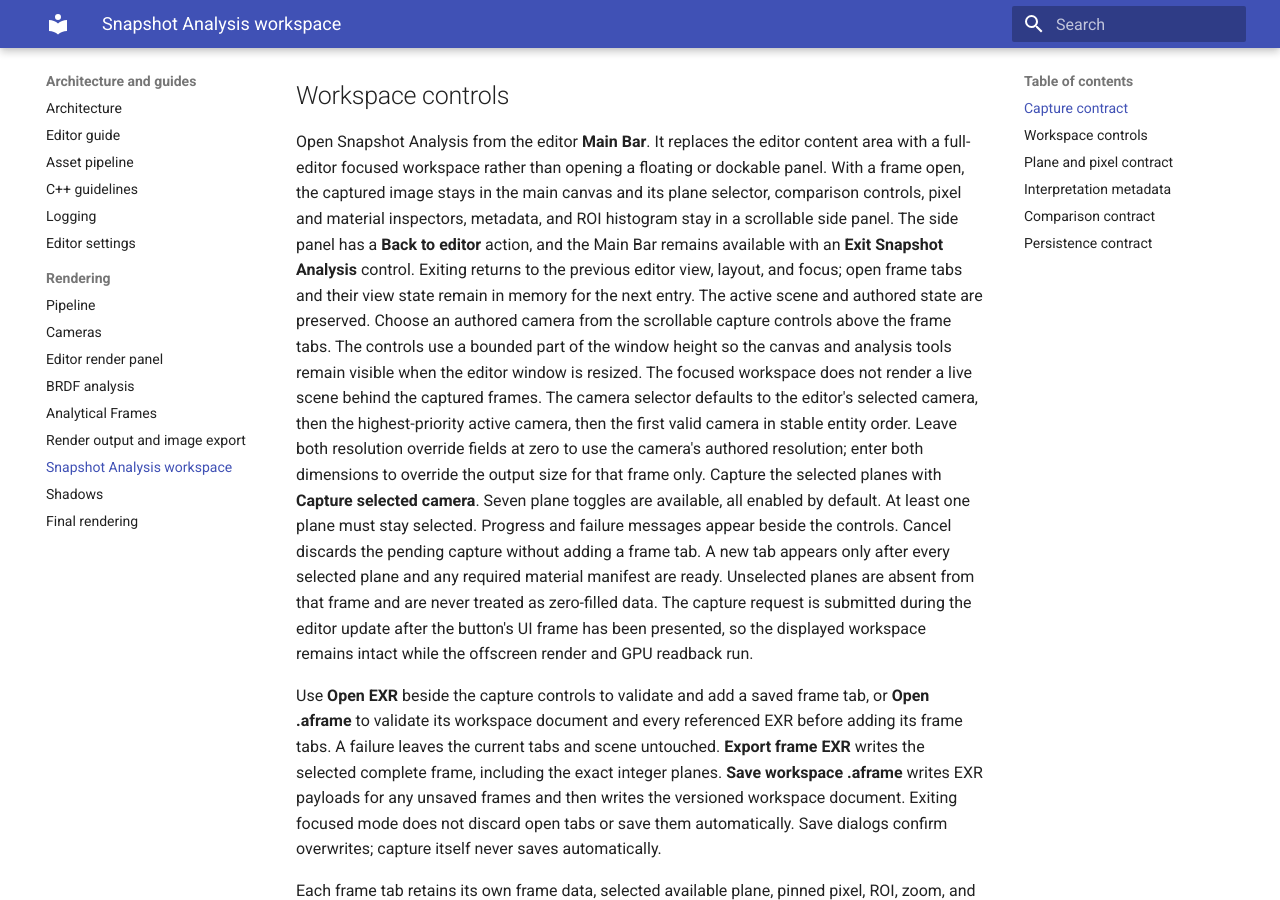
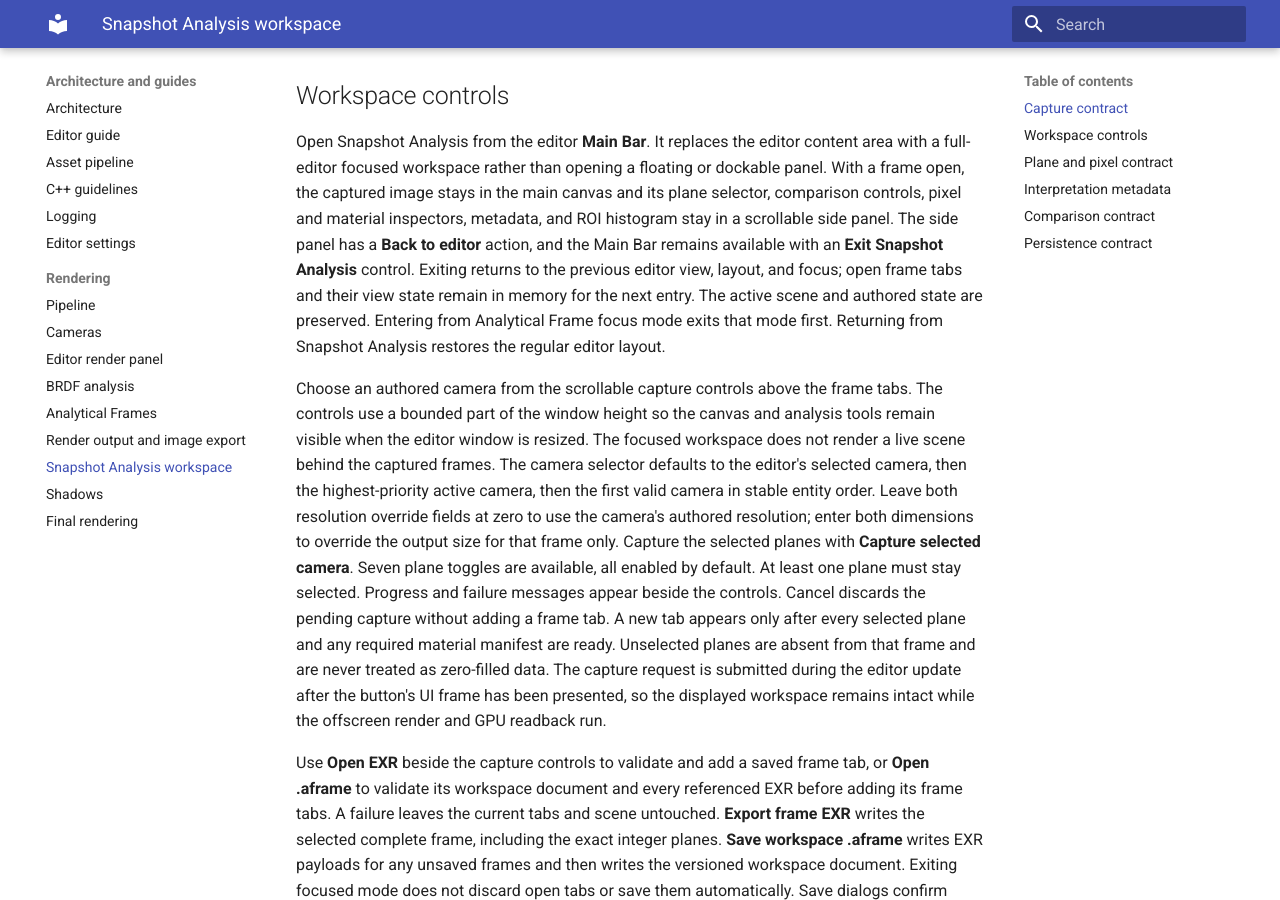
Before and after one commit to JGolaszewski/GrpahicEngine, an MkDocs documentation site: the page built from docs/rendering/snapshot-analysis.md, in a window 1280 px wide and 900 px high, scrolled down 757 px. Built offline with MkDocs 1.6.1 and Material for MkDocs 9.7.7, drawn with Linux system fonts in a browser that asks for light colours.

Commit message:
fix(editor): coordinate analysis workspace focus modes (#156)

```diff
--- a/docs/rendering/snapshot-analysis.md
+++ b/docs/rendering/snapshot-analysis.md
@@ -35,7 +35,11 @@ metadata, and ROI histogram stay in a scrollable side panel. The side panel has
 a **Back to editor** action, and the Main Bar remains available with an **Exit
 Snapshot Analysis** control. Exiting returns to the previous editor view, layout, and
 focus; open frame tabs and their view state remain in memory for the next entry.
-The active scene and authored state are preserved. Choose an authored camera
+The active scene and authored state are preserved. Entering from Analytical
+Frame focus mode exits that mode first. Returning from Snapshot Analysis
+restores the regular editor layout.
+
+Choose an authored camera
 from the scrollable capture controls above the frame tabs. The controls use a
 bounded part of the window height so the canvas and analysis tools remain
 visible when the editor window is resized. The focused workspace does not
```
Also changed, not shown: docs/rendering/analytical-frames.md (+2 -0 lines), 1 other file.
